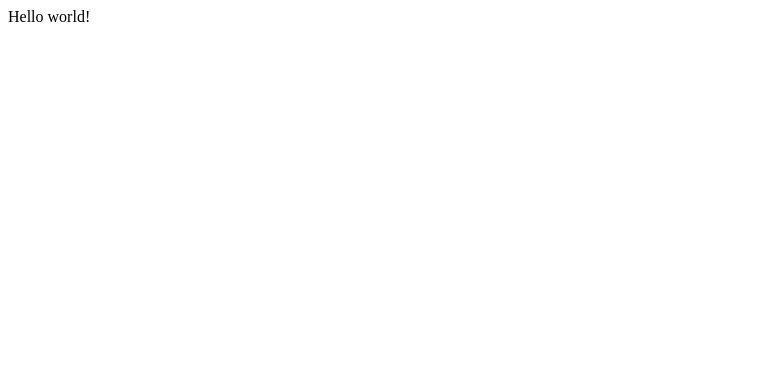
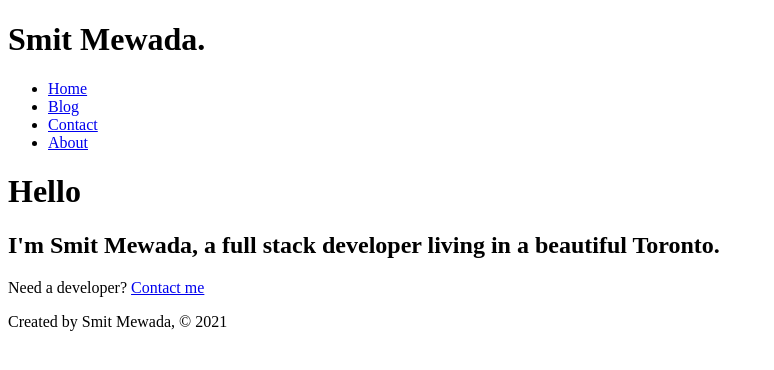
Before and after one commit to SmitMewada/Learning-gatsby, a Gatsby site: page / in a window 1280 px wide. Shown: the whole page, without its empty margins (0-774 px from the left). Built offline with nearby package versions, Linux system fonts and the light colour scheme; Gatsby itself is replaced by a stand-in of ours.

Commit message:
First commit

```diff
--- /dev/null
+++ b/src/components/footer.js
@@ -0,0 +1,11 @@
+import React from 'react'
+
+const Footer = () => {
+    return (
+        <footer>
+            <p>Created by Smit Mewada, &copy; 2021</p>
+        </footer>
+    )
+}
+
+export default Footer
--- /dev/null
+++ b/src/components/header.js
@@ -0,0 +1,20 @@
+import { Link } from 'gatsby'
+import React from 'react'
+
+const Header = () => {
+    return (
+        <header>
+            <h1>Smit Mewada.</h1>
+            <nav>
+                <ul>
+                    <li> <Link to="/">Home</Link></li>
+                    <li><Link to="/blog">Blog</Link></li>
+                    <li><Link to="/contact">Contact</Link></li>
+                    <li><Link to="/about">About</Link></li>
+                </ul>
+            </nav>
+        </header>
+    )
+}
+
+export default Header
--- /dev/null
+++ b/src/components/layout.js
@@ -0,0 +1,15 @@
+import React from 'react'
+import Footer from './footer'
+import Header from './header'
+
+const Layout = (props) => {
+    return (
+        <div>
+            <Header></Header>
+            {props.children}
+            <Footer></Footer>
+        </div>
+    )
+}
+
+export default Layout
--- a/src/pages/index.js
+++ b/src/pages/index.js
@@ -1,5 +1,17 @@
+import { Link } from "gatsby"
 import React from "react"
+import Layout from "../components/layout"
 
 export default function Home() {
-  return <div>Hello world!</div>
+  return (
+    <Layout>
+      <h1>Hello</h1>
+      <h2>
+        I'm Smit Mewada, a full stack developer living in a beautiful Toronto.
+      </h2>
+      <p>
+        Need a developer? <Link to="/contact">Contact me</Link>
+      </p>
+    </Layout>
+  )
 }
```
Also changed, not shown: src/pages/about.js (added, +12 -0 lines), src/pages/blog.js (added, +12 -0 lines), src/pages/contact.js (added, +13 -0 lines).
